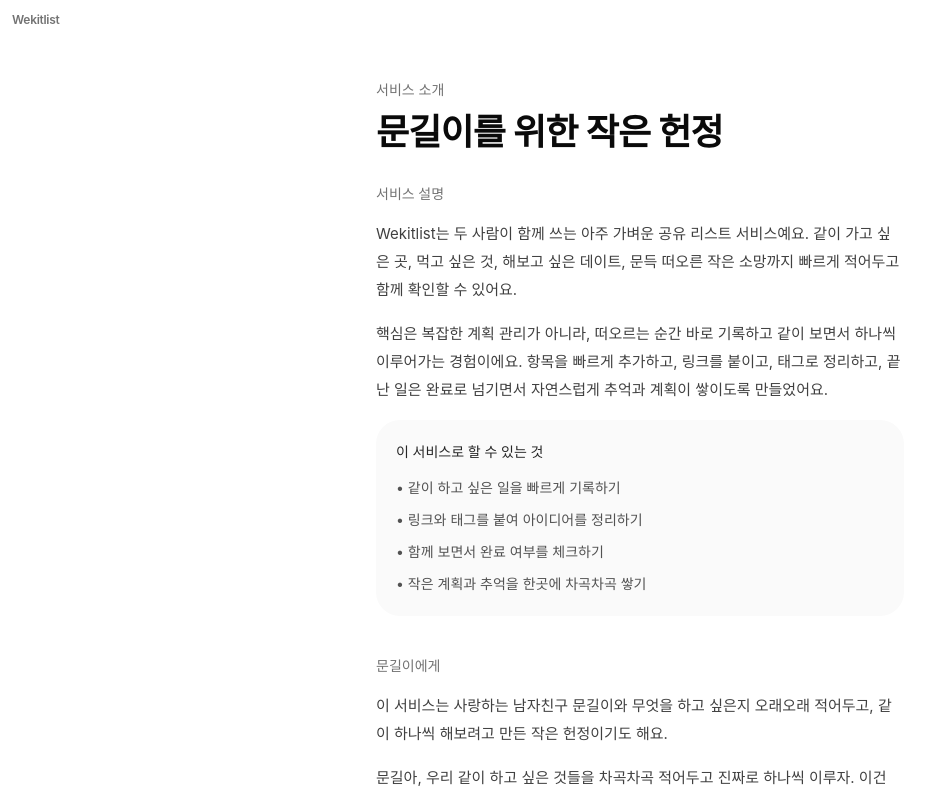
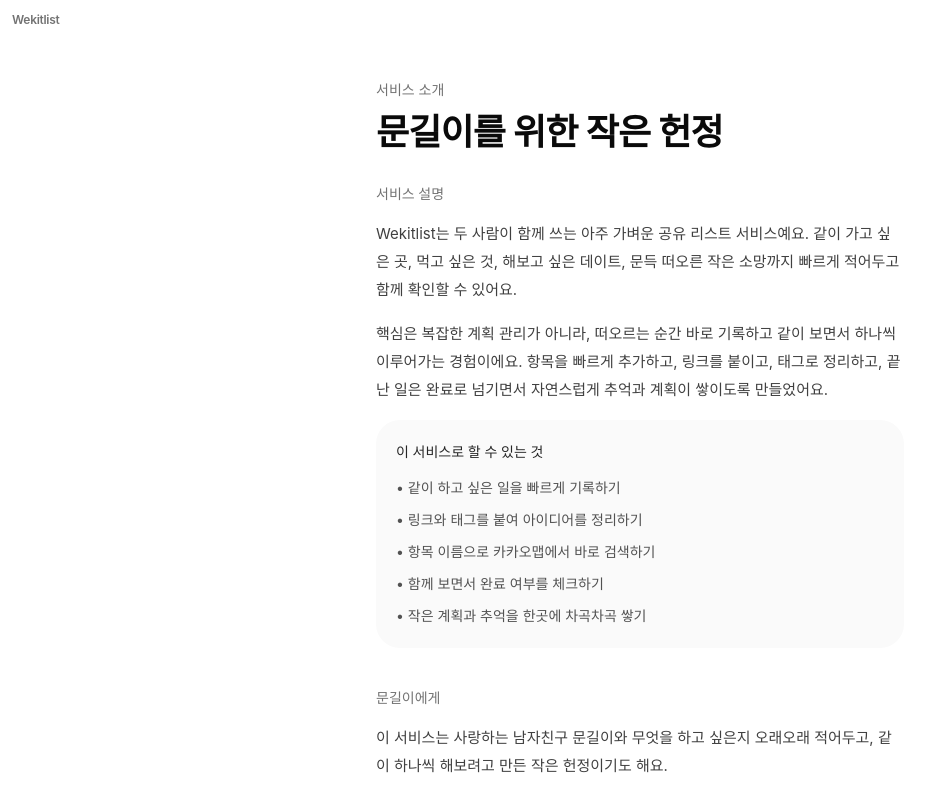
Before and after one commit to FLYLIKEB/wekitlist, a Next.js app: page /about in a window 1280 px wide. Shown: the top 796 px of the page, without its empty margins (0-951 px from the left). Built offline with nearby package versions, Linux system fonts and the light colour scheme.

Commit message:
docs: mention map search feature

```diff
--- a/src/app/about/page.tsx
+++ b/src/app/about/page.tsx
@@ -23,6 +23,7 @@
             <ul className="mt-3 space-y-2">
               <li>• 같이 하고 싶은 일을 빠르게 기록하기</li>
               <li>• 링크와 태그를 붙여 아이디어를 정리하기</li>
+              <li>• 항목 이름으로 카카오맵에서 바로 검색하기</li>
               <li>• 함께 보면서 완료 여부를 체크하기</li>
               <li>• 작은 계획과 추억을 한곳에 차곡차곡 쌓기</li>
             </ul>
```
